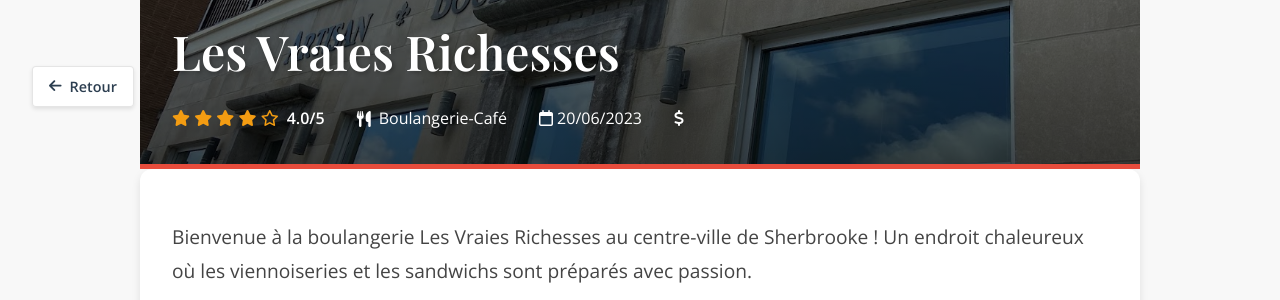
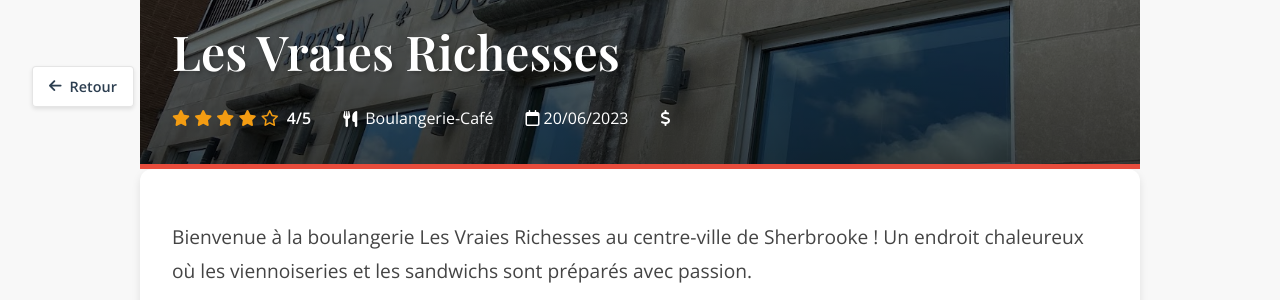
Before and after one commit to Natael21/blog-culinaire, a Jekyll site: the page built from _posts/2023-06-20-les-vraies-richesses.markdown, in a window 1280 px wide. Shown: the part 761-1061 px from the top of the page. Built offline with Jekyll 4.4.1, drawn with Linux system fonts in a browser that asks for light colours; a script that is not in the unit is left out.

Commit message:
half star fix 3

```diff
--- a/_layouts/restaurant.html
+++ b/_layouts/restaurant.html
@@ -11,16 +11,24 @@
           {% assign rating = page.note | plus: 0.0 %}
           <span class="stars">
             {% for i in (1..5) %}
-              {% if rating >= i %}
+              {% assign current = forloop.index %}
+              {% if rating >= current %}
                 <i class="fas fa-star"></i>
-              {% elsif rating >= i | minus: 0.5 %}
+              {% elsif rating > current | minus: 1 %}
                 <i class="fas fa-star-half-alt"></i>
               {% else %}
                 <i class="far fa-star"></i>
               {% endif %}
             {% endfor %}
           </span>
-          <span class="score">{{ rating }}/5</span>
+          <span class="score">
+            {% assign decimal_part = rating | modulo: 1 %}
+            {% if decimal_part == 0 %}
+              {{ rating | floor }}/5
+            {% else %}
+              {{ rating }}/5
+            {% endif %}
+          </span>
         </div>
         <span class="style"><i class="fas fa-utensils"></i> {{ page.style }}</span>
         <span class="date"><i class="far fa-calendar"></i> {{ page.date | date: "%d/%m/%Y" }}</span>
```
Also changed, not shown: index.html (+11 -3 lines).
